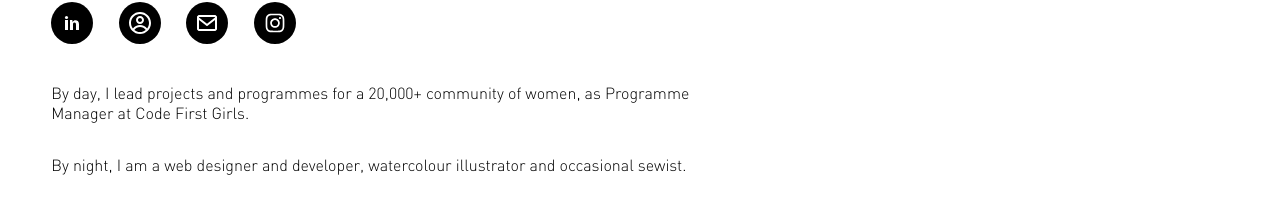
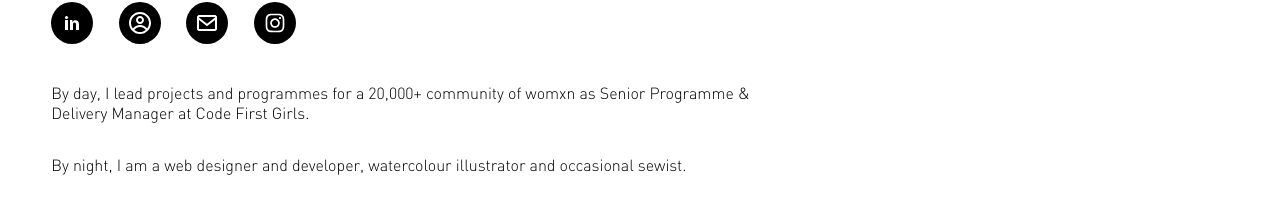
Before and after one commit to KimbaGray/kg-website, a React (Create React App) app: page /about in a window 1280 px wide. Shown: the part 294-499 px from the top of the page. Built offline with nearby package versions, Linux system fonts and the light colour scheme; a web font is replaced by a local one.

Commit message:
amended about me text

```diff
--- a/src/components/About.jsx
+++ b/src/components/About.jsx
@@ -40,7 +40,7 @@ class About extends Component {
         <p className="aboutText">
           <span className="aboutLines">
             By day, I lead projects and programmes for a 20,000+ community of
-            women, as Programme Manager at{" "}
+            womxn as Senior Programme & Delivery Manager at{" "}
             <a
               href="https://codefirstgirls.org.uk/"
               target="_blank"
```
